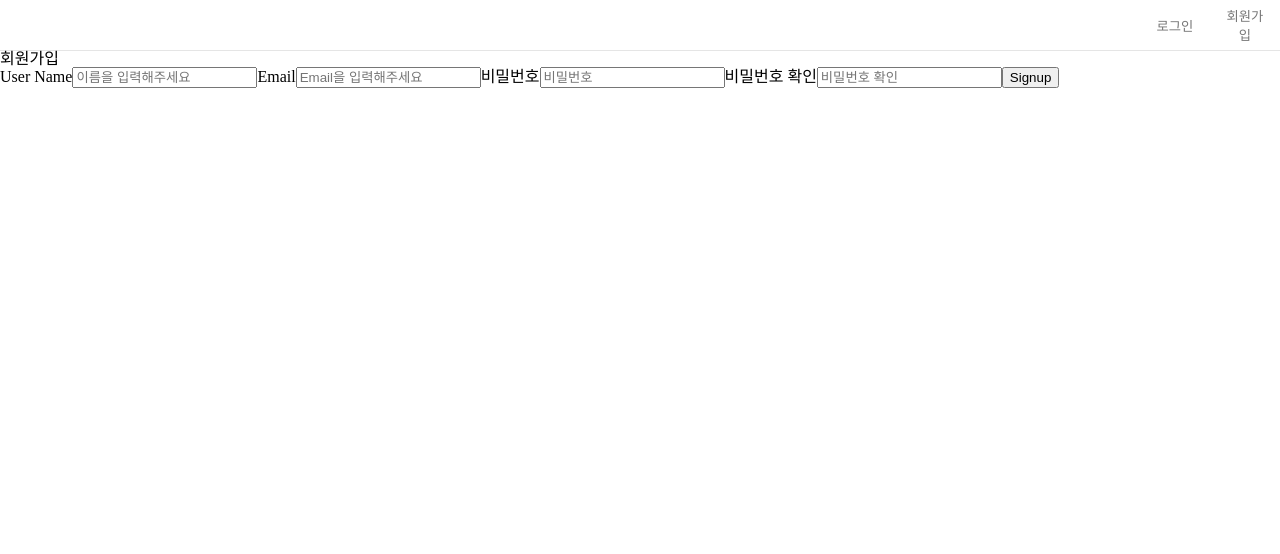
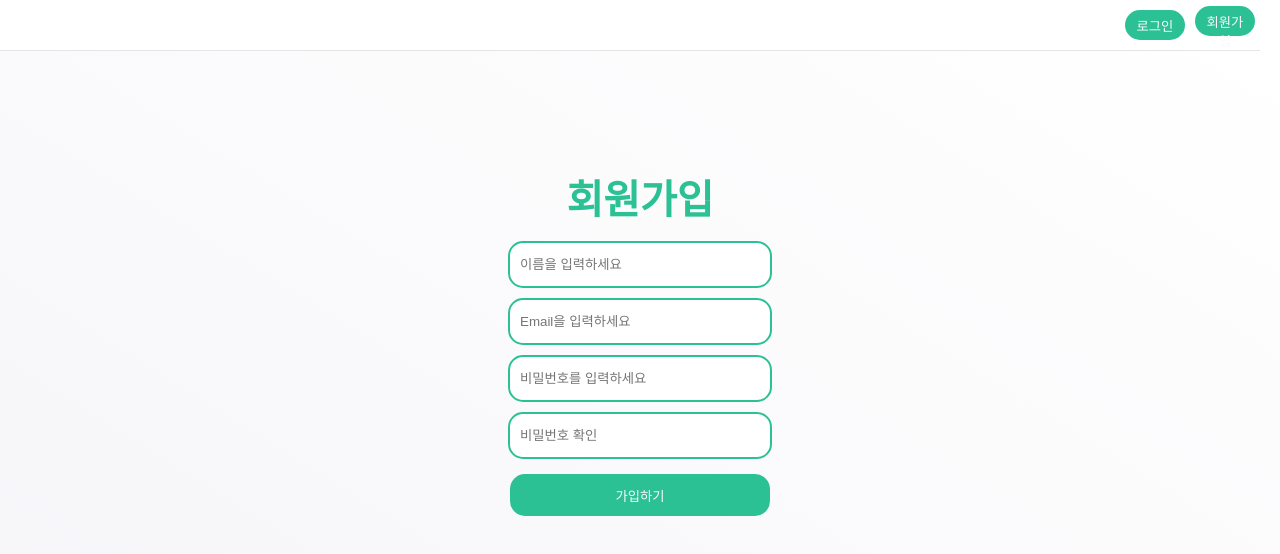
Before and after one commit to gowell032/1st-project, a React (Create React App) app: page /signup in a window 1280 px wide. Shown: the top 554 px of the page. Built offline with nearby package versions, Linux system fonts and the light colour scheme.

Commit message:
로그인 회원가입 레이아웃 완료

```diff
--- a/package.json
+++ b/package.json
@@ -9,6 +9,7 @@
     "axios": "^1.3.5",
     "react": "^18.2.0",
     "react-dom": "^18.2.0",
+    "react-quill": "^2.0.0",
     "react-router-dom": "^6.10.0",
     "react-scripts": "5.0.1",
     "styled-components": "^5.3.10",
--- a/public/index.html
+++ b/public/index.html
@@ -2,15 +2,9 @@
 <html lang="en">
   <head>
     <meta charset="utf-8" />
-    <link rel="icon" href="%PUBLIC_URL%/favicon.ico" />
     <meta name="viewport" content="width=device-width, initial-scale=1" />
-    <meta name="theme-color" content="#000000" />
-    <meta
-      name="description"
-      content="Web site created using create-react-app"
-    />
-    <link rel="apple-touch-icon" href="%PUBLIC_URL%/logo192.png" />
-    <title>React App</title>
+    <meta name="description" content="Web site created using create-react-app" />
+    <title>Board</title>
   </head>
   <body>
     <div id="root"></div>
--- a/src/App.js
+++ b/src/App.js
@@ -2,10 +2,9 @@ import React from 'react';
 import { BrowserRouter as Router, Route, Routes } from 'react-router-dom';
 import Signup from './pages/Signup';
 import Signin from './pages/Signin';
-import Home from './pages/Home';
 import Writing from './pages/Writing';
 import Detail from './pages/Detail';
-import List from './pages/List';
+import Home from './pages/Home';
 import Header from './components/Header';
 import { Reset } from 'styled-reset';
 
@@ -20,7 +19,6 @@ function App() {
         <Route path="/signin" Component={Signin} />
         <Route path="/write" Component={Writing} />
         <Route path="/detail" Component={Detail} />
-        <Route path="/list" Component={List} />
       </Routes>
     </Router>
   );
--- a/src/components/Header.js
+++ b/src/components/Header.js
@@ -16,6 +16,7 @@ function Header() {
 }
 
 const Container = styled.div`
+  margin-right: 20px;
   display: flex;
   align-items: center;
   justify-content: end;
@@ -23,12 +24,13 @@ const Container = styled.div`
   height: 50px;
   button {
     width: 60px;
+    height: 30px;
+    margin: 5px;
     padding: 6px;
-    margin: 5px;
     border: none;
     border-radius: 15px;
-    background-color: white;
-    color: #767676;
+    background-color: #2bc194;
+    color: #faf8ff;
     cursor: pointer;
   }
 `;
--- a/src/pages/Home.js
+++ b/src/pages/Home.js
@@ -1,17 +1,48 @@
 import React from 'react';
 import { Link } from 'react-router-dom';
+import styled from 'styled-components';
 
-function Home() {
+function List() {
   return (
-    <>
-      <Link to="/writing">
-        <button>글 작성하기</button>
+    <Container>
+      <h1>Board</h1>
+      <Table>
+        <tr>
+          <th>id</th>
+          <th>제목</th>
+          <th>작성자</th>
+          <th>작성일</th>
+        </tr>
+      </Table>
+      <Link to="/write">
+        <button>글 쓰기</button>
       </Link>
-      <Link to="/list">
-        <button>리스트</button>
-      </Link>
-    </>
+    </Container>
   );
 }
 
-export default Home;
+const Container = styled.div`
+  padding: 30px;
+  display: flex;
+  flex-direction: column;
+  align-items: center;
+  background-image: linear-gradient(to right top, #f4f5f9, #f7f7fa, #fafafc, #fcfcfd, #ffffff);
+  h1 {
+    margin: 30px;
+    font-size: 40px;
+    color: #2bc194;
+    font-weight: 600;
+  }
+`;
+const Table = styled.table`
+  width: 800px;
+  tr {
+    height: 25px;
+    border-bottom: 2px solid #767676;
+    th {
+      font-weight: 500;
+    }
+  }
+`;
+
+export default List;
--- a/src/pages/List.js
+++ /dev/null
@@ -1,47 +0,0 @@
-import React from 'react';
-import { Link } from 'react-router-dom';
-import styled from 'styled-components';
-
-function List() {
-  return (
-    <Container>
-      <h1>Board</h1>
-      <Table>
-        <BoardHeader>
-          <tr>
-            <th>id</th>
-            <th>제목</th>
-            <th>작성자</th>
-            <th>작성일</th>
-          </tr>
-        </BoardHeader>
-        <thead>
-          <tr></tr>
-        </thead>
-      </Table>
-      <Link to="/write">
-        <button>글 쓰기</button>
-      </Link>
-    </Container>
-  );
-}
-
-const Container = styled.div`
-  padding: 30px;
-  display: flex;
-  flex-direction: column;
-  align-items: center;
-  h1 {
-    font-size: 30px;
-    margin: 30px;
-  }
-`;
-const Table = styled.table`
-  width: 800px;
-`;
-const BoardHeader = styled.thead`
-  height: 25px;
-  border-bottom: 2px solid #767676;
-`;
-
-export default List;
--- a/src/pages/Signin.js
+++ b/src/pages/Signin.js
@@ -1,35 +1,67 @@
-import { React, useEffect, useState } from 'react';
+import { React } from 'react';
 import { Link } from 'react-router-dom';
-
-// import axios from 'axios';
+import styled from 'styled-components';
 
 function Signin() {
-  const [email, setEmail] = useState('');
-  const [pw, setPw] = useState('');
-
-  const handleId = (e) => {
-    setEmail(e.target.value);
-  };
-  const handlePw = (e) => {
-    setPw(e.target.value);
-  };
-
-  useEffect(() => {
-    // api
-  });
-
   return (
-    <div>
-      <h1>SIGN IN</h1>
-      <form method="POST">
-        <input id="email" type="email" value={email} placeholder="Email" onChange={handleId} required />
-        <input id="pw" type="password" value={pw} placeholder="Password" onChange={handlePw} required />
-        <Link to="/">
-          <input type="submit" value="Login" />
-        </Link>
-      </form>
-    </div>
+    <Container>
+      <SigninBox>
+        <h1>로그인</h1>
+        <form method="POST">
+          <input type="email" placeholder="Email을 입력하세요" required />
+          <input type="password" placeholder="Password를 입력하세요" required />
+          <Link to="/">
+            <button type="submit">시작하기</button>
+          </Link>
+        </form>
+      </SigninBox>
+    </Container>
   );
 }
 
+const Container = styled.div`
+  height: 100vh;
+  background-image: linear-gradient(to right top, #f4f5f9, #f7f7fa, #fafafc, #fcfcfd, #ffffff);
+`;
+const SigninBox = styled.div`
+  position: absolute;
+  top: 50%;
+  left: 50%;
+  transform: translate(-50%, -75%);
+  width: 400px;
+  display: flex;
+  flex-direction: column;
+  align-items: center;
+  form {
+    display: flex;
+    flex-direction: column;
+    align-items: center;
+    input {
+      margin: 5px;
+      width: 240px;
+      height: 23px;
+      padding: 10px;
+      border: 2px solid #2bc194;
+      border-radius: 15px;
+      outline: none;
+    }
+    button {
+      margin: 10px;
+      padding: 10px;
+      width: 260px;
+      height: 42px;
+      border: none;
+      border-radius: 15px;
+      background-color: #2bc194;
+      color: #faf8ff;
+      cursor: pointer;
+    }
+  }
+  h1 {
+    color: #2bc194;
+    margin: 15px;
+    font-size: 40px;
+    font-weight: 600;
+  }
+`;
 export default Signin;
--- a/src/pages/Signup.js
+++ b/src/pages/Signup.js
@@ -1,25 +1,71 @@
 import React from 'react';
 import { Link } from 'react-router-dom';
+import styled from 'styled-components';
 
 function Signup() {
   return (
-    <div>
-      <h1>회원가입</h1>
-      <form method="POST">
-        <label htmlFor="userName">User Name</label>
-        <input id="userName" type="text" placeholder="이름을 입력해주세요" />
-        <label htmlFor="email">Email</label>
-        <input id="email" type="email" placeholder="Email을 입력해주세요" />
-        <label htmlFor="pw">비밀번호</label>
-        <input id="Pw" type="password" placeholder="비밀번호" />
-        <label htmlFor="pw">비밀번호 확인</label>
-        <input id="PwConfirm" type="text" placeholder="비밀번호 확인" />
-        <Link to="/sigin">
-          <input type="submit" value="Signup" />
-        </Link>
-      </form>
-    </div>
+    <Container>
+      <SignupBox>
+        <h1>회원가입</h1>
+        <form method="POST">
+          <input id="userName" type="text" placeholder="이름을 입력하세요" />
+          <input id="email" type="email" placeholder="Email을 입력하세요" />
+          <input id="Pw" type="password" placeholder="비밀번호를 입력하세요" />
+          <input id="PwConfirm" type="password" placeholder="비밀번호 확인" />
+          <Link to="/signin">
+            <button type="submit" value="Signup">
+              가입하기
+            </button>
+          </Link>
+        </form>
+      </SignupBox>
+    </Container>
   );
 }
 
+const Container = styled.div`
+  height: 100vh;
+  background-image: linear-gradient(to right top, #f4f5f9, #f7f7fa, #fafafc, #fcfcfd, #ffffff);
+`;
+const SignupBox = styled.div`
+  position: absolute;
+  top: 50%;
+  left: 50%;
+  transform: translate(-50%, -65%);
+  display: flex;
+  flex-direction: column;
+  align-items: center;
+  form {
+    display: flex;
+    flex-direction: column;
+    align-items: center;
+  }
+  input {
+    margin: 5px;
+    width: 240px;
+    height: 23px;
+    padding: 10px;
+    border: 2px solid #2bc194;
+    border-radius: 15px;
+    outline: none;
+  }
+  button {
+    margin: 10px;
+    padding: 10px;
+    width: 260px;
+    height: 42px;
+    border: none;
+    border-radius: 15px;
+    background-color: #2bc194;
+    color: #faf8ff;
+    cursor: pointer;
+  }
+  h1 {
+    color: #2bc194;
+    margin: 15px;
+    font-size: 40px;
+    font-weight: 600;
+  }
+`;
+
 export default Signup;
--- a/src/pages/Writing.js
+++ b/src/pages/Writing.js
@@ -1,16 +1,38 @@
 import React from 'react';
-import { Link } from 'react-router-dom';
+// import { Link } from 'react-router-dom';
+import ReactQuill from 'react-quill';
+import 'react-quill/dist/quill.snow.css';
+import styled from 'styled-components';
 
 function Writing() {
   return (
-    <>
-      <h2>Writing Page</h2>
-      <input type="textarea" />
-      <Link to="/list">
-        <button>글 올리기</button>
-      </Link>
-    </>
+    <Container>
+      <input type="text" placeholder="제목을 입력하세요." />
+      <ReactQuill style={{ width: '100vw', height: '500px', maxWidth: '812px' }} />
+      <button>게시하기</button>
+    </Container>
   );
 }
 
+const Container = styled.div`
+  display: flex;
+  flex-direction: column;
+  align-items: center;
+  padding: 50px;
+  input {
+    width: 100vw;
+    padding: 6px;
+    height: 40px;
+    margin-bottom: 10px;
+    max-width: 800px;
+    font-size: 25px;
+    font-weight: bold;
+    border-bottom: 2px solid #ccc;
+    border-top: none;
+    border-left: none;
+    border-right: none;
+    outline: none;
+  }
+`;
+
 export default Writing;
```
Also changed, not shown: public/manifest.json (deleted), public/robots.txt (deleted), 2 other files (tests, documents, lock files or other folders).
